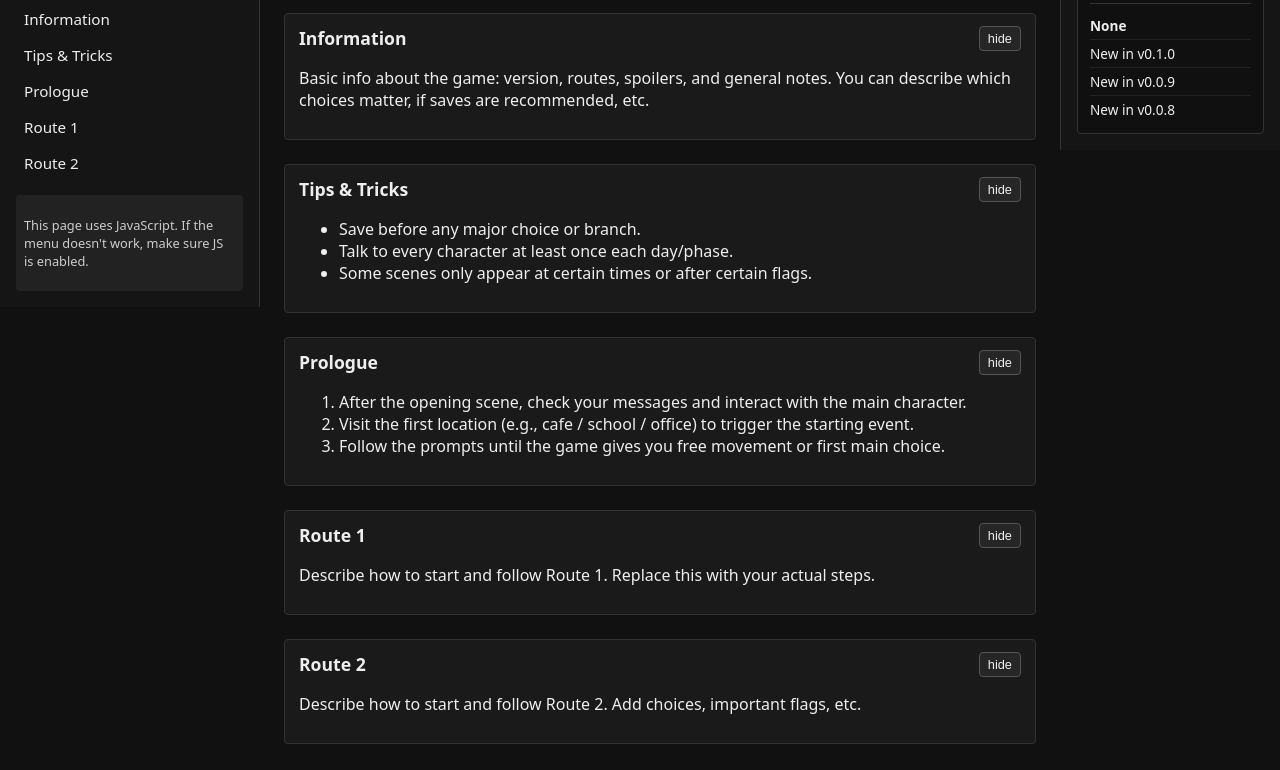
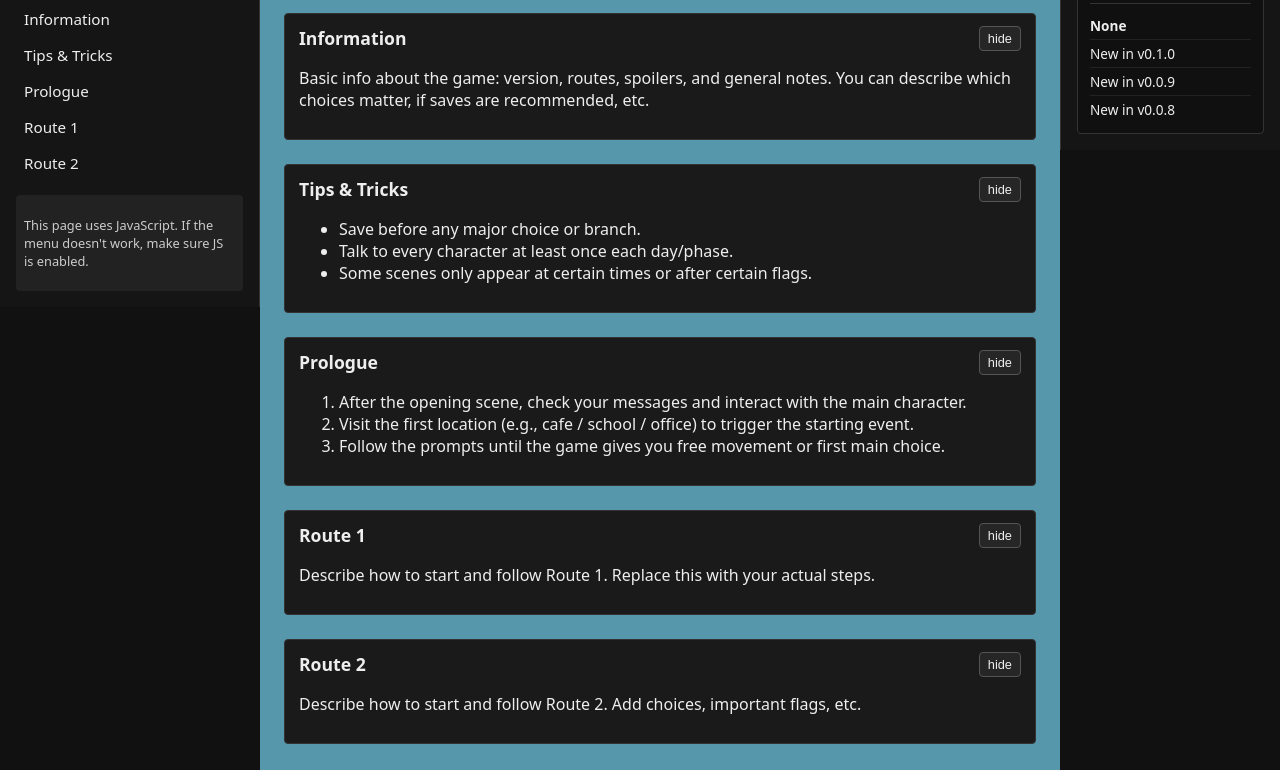
Before and after one commit to Lopnex/HBS-Walkthrough, a plain HTML site: page docs/index.html in a window 1280 px wide. Shown: the part 106-876 px from the top of the page. Drawn offline with Linux system fonts and the light colour scheme.

Commit message:
style.css

```diff
--- a/docs/style.css
+++ b/docs/style.css
@@ -167,6 +167,7 @@ body {
 #content {
   padding: 16px 24px;
   max-width: 1000px;
+  background: #5697ab;   /* new center color */
 }
 
 .top-message {
```
